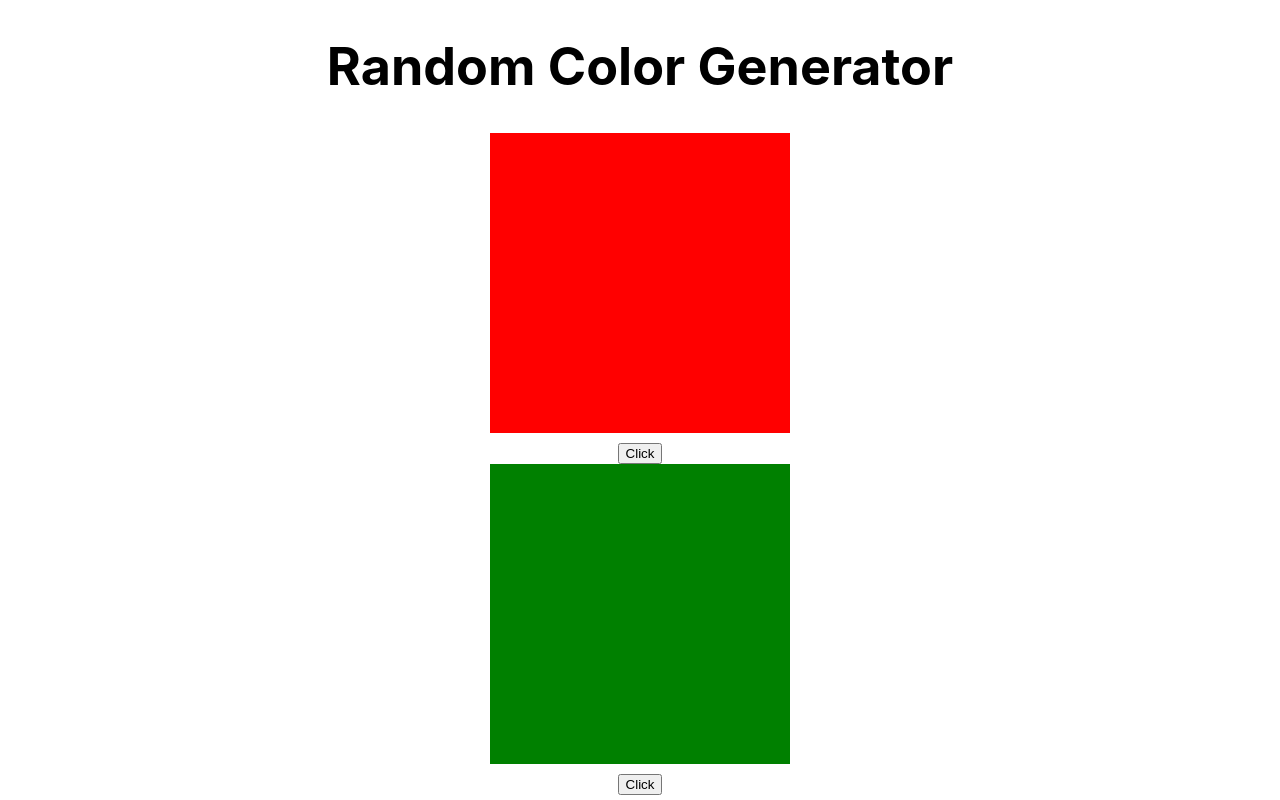
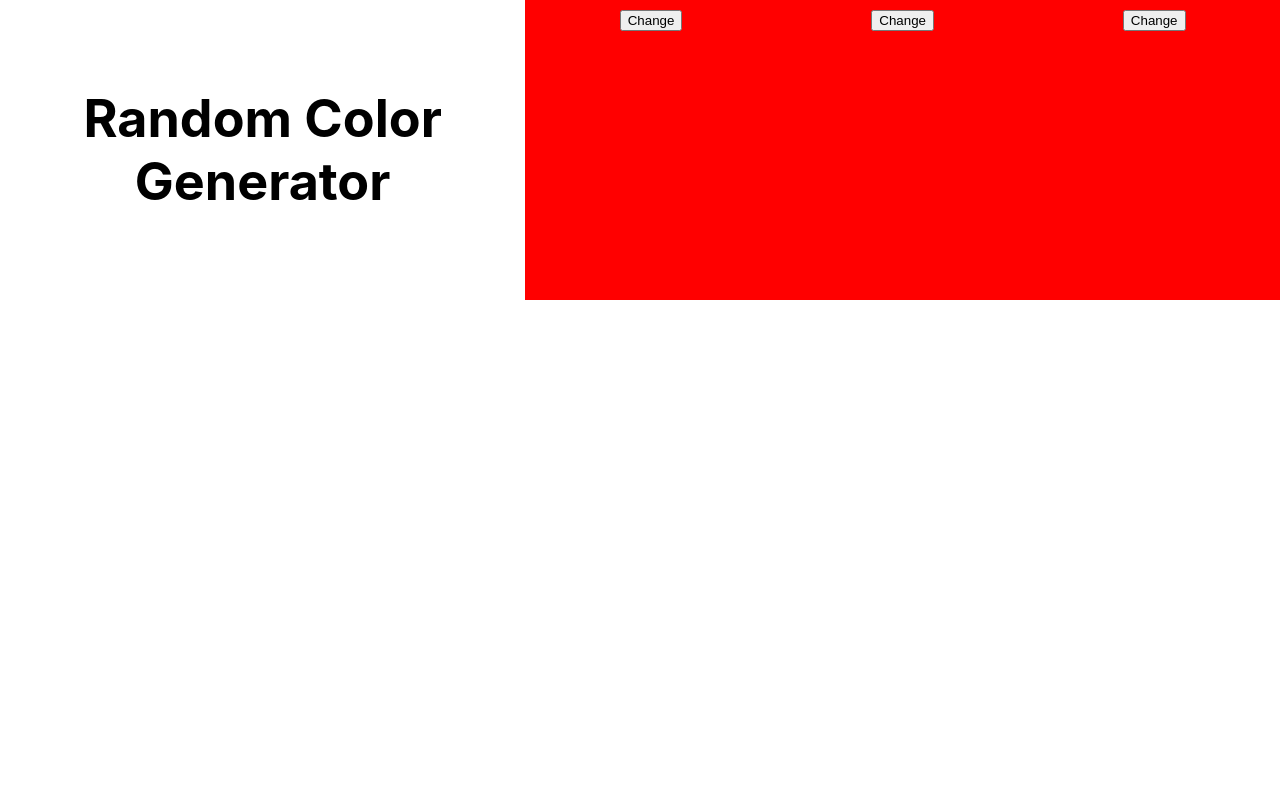
Before and after one commit to thinkful-ei26/trisha-randyS-color-generator, a React (Create React App) app: page / in a window 1280 px wide. Built offline with nearby package versions, Linux system fonts and the light colour scheme.

Commit message:
added Box states

```diff
--- a/src/App.js
+++ b/src/App.js
@@ -1,8 +1,10 @@
 import React from 'react';
-import Button from './Button';
-import BlueBox from './blue-box';
-import GreenBox from './green-box';
-import RedBox from './red-box';
+// import Button from './Button';
+// import BlueBox from './blue-box';
+// import GreenBox from './green-box';
+// import RedBox from './red-box';
+import Box from './Box';
+
 import './app.css'
 
 export default class App extends React.Component {
@@ -10,49 +12,21 @@ export default class App extends React.Component {
   constructor(props) {
     super(props);
 
+    // dont put components in state
     this.state = {
-      box1Clicked: RedBox,
-      box2Clicked: GreenBox
+      // box1Clicked: 'red',
+      // box2Clicked: 'green'
     }
   }
 
-  randomBoxGenerator() {
-    const boxes = [GreenBox, BlueBox, RedBox];
-    const num = Math.floor(Math.random() * Math.floor(3));
-    return boxes[num];
-  }
-
-  handleBox1Click() {
-    this.setState({
-      box1Clicked: this.randomBoxGenerator()
-    })
-  }
-
-  handleBox2Click() {
-    this.setState({
-      box2Clicked: this.randomBoxGenerator()
-    })
-  }
-
-//1) On button click, randomBoxGenerator will change the state the box whose button was clicked
-
   render() {
-
-    const MyBox1 = this.state.box1Clicked;
-    const MyBox2 = this.state.box2Clicked;
-
-      return (
-        <div className="container">
-          <h1>Random Color Generator</h1>
-          <div className="box1">
-            <MyBox1 />
-            <Button onClick={e => this.handleBox1Click(e)} />
-          </div>
-          <div className="box2">
-            <MyBox2 />
-            <Button onClick={e => this.handleBox2Click(e)} />
-          </div>
-        </div>
-      )
+    return (
+      <div className="container">
+        <h1>Random Color Generator</h1>
+          <Box />
+          <Box />
+          <Box />
+      </div>
+    )
   }
 }
--- /dev/null
+++ b/src/Box.js
@@ -0,0 +1,33 @@
+/* eslint-disable default-case */
+import React from 'react';
+import './box.css';
+
+export default class Box extends React.Component {
+  constructor(props) {
+    super(props)
+
+    this.state = {
+      color: 'red'
+    }
+  }
+
+  randomColorGenerator() {
+    const colors = ['red', 'brown', 'blue', 'green', 'yellow', 'orange', 'black'];
+    const index = Math.floor(Math.random() * 7);
+    return colors[index];
+  }
+
+
+  handleClick() {
+    this.setState({
+      color: this.randomColorGenerator()
+    })
+  }
+
+  render() {
+    return (
+      <div className='box' style={{backgroundColor: this.state.color}}>
+        <button onClick={(e) => this.handleClick(e)}>Change</button>
+      </div>)
+    }
+}
--- a/src/app.css
+++ b/src/app.css
@@ -1,6 +1,5 @@
 .container {
   display: flex;
-  flex-direction: column;
   align-items: center;
   justify-content: center;
   font-size: calc(10px + 2vmin);
--- /dev/null
+++ b/src/box.css
@@ -0,0 +1,4 @@
+.box {
+  width: 300px;
+  height: 300px;
+}
--- a/src/color-box.css
+++ /dev/null
@@ -1,5 +0,0 @@
-.color-box {
-  background-color: grey;
-  width: 300px;
-  height: 300px;
-}
--- a/src/index.js
+++ b/src/index.js
@@ -3,4 +3,6 @@ import ReactDOM from 'react-dom';
 import './index.css';
 import App from './App'
 
+
+
 ReactDOM.render(<App />, document.getElementById('root'));
```
Also changed, not shown: src/ColorBox.js (deleted, +0 -8 lines).
